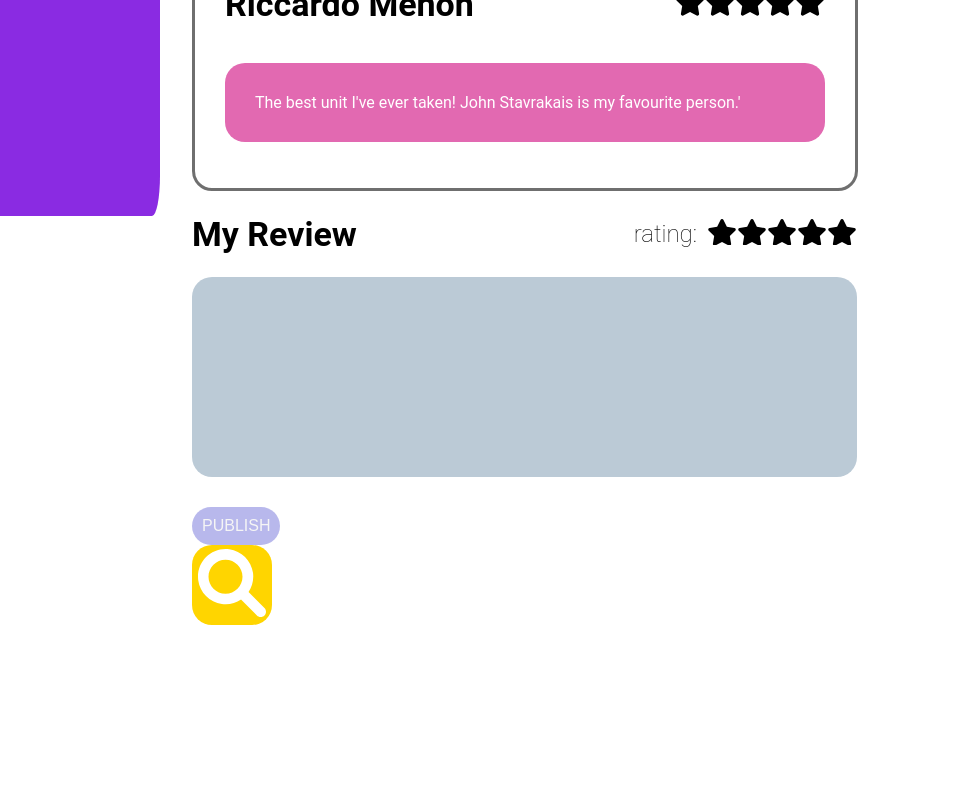
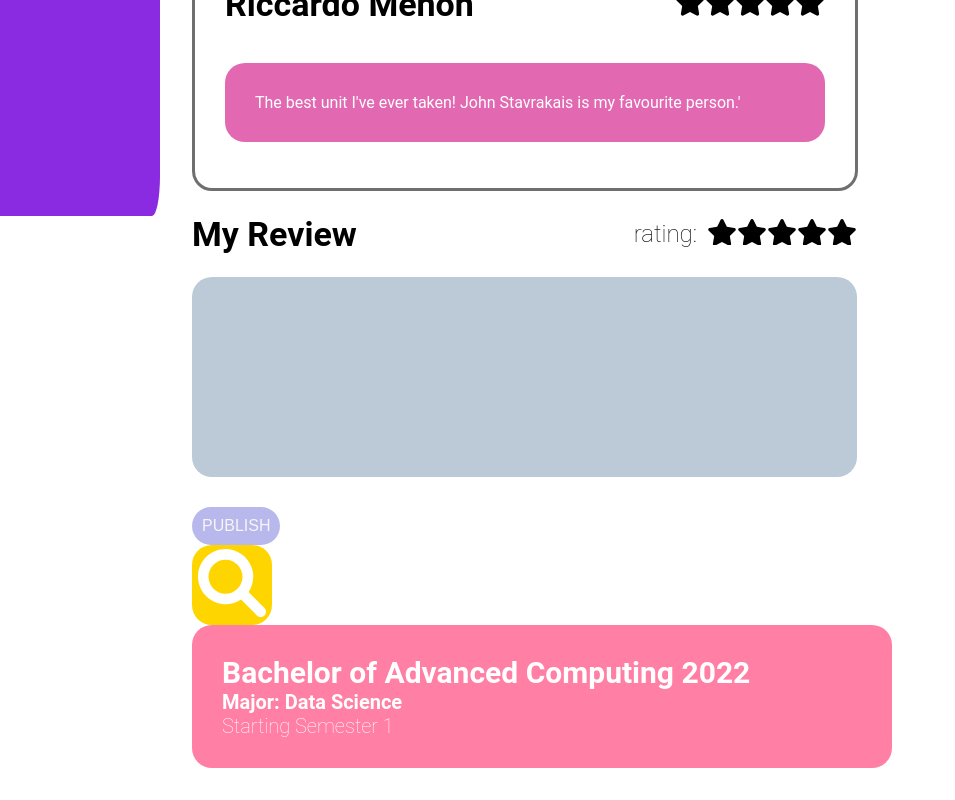
Before and after one commit to chriswuaus/2022SYNCSHACK, a Next.js app in the folder frontend/dplan-ui/: page / in a window 1280 px wide. Shown: the part 584-1384 px from the top of the page, without its empty margins (0-955 px from the left). Before the commit the page ends 1241 px from the top, so only its background shows below. Built offline with nearby package versions, Linux system fonts and the light colour scheme.

Commit message:
add degree block

```diff
--- /dev/null
+++ b/frontend/dplan-ui/components/degree.tsx
@@ -0,0 +1,15 @@
+import { DegreeProps } from "./components.types";
+import styles from "../styles/Degree.module.css";
+
+const Degree = (props: DegreeProps) => {
+  return (
+    <div className={styles.container}>
+      <div className={styles.name}>
+        {props.degreeName} {props.degreeYear}
+        <div className={styles.major}>Major: {props.major}</div>
+      </div>
+      <div className={styles.sem}>Starting Semester {props.semester}</div>
+    </div>
+  );
+};
+export default Degree;
--- a/frontend/dplan-ui/pages/index.tsx
+++ b/frontend/dplan-ui/pages/index.tsx
@@ -8,6 +8,7 @@ import ReviewPublish from "../components/review_publish";
 import Review from "../components/review";
 import Butt from "../components/butt";
 import Search from "../components/search";
+import Degree from "../components/degree";
 
 import styles from "../styles/Home.module.css";
 
@@ -49,6 +50,12 @@ const Home: NextPage = () => {
         <ReviewPublish />
         {/* <Butt highlighted={true} link="sdfgs" /> */}
         <Search highlighted={true} link="sdfad" />
+        <Degree
+          degreeName="Bachelor of Advanced Computing"
+          degreeYear={2022}
+          semester={1}
+          major="Data Science"
+        />
       </main>
     </div>
   );
--- /dev/null
+++ b/frontend/dplan-ui/styles/Degree.module.css
@@ -0,0 +1,19 @@
+.container {
+  background-color: rgb(255, 127, 165);
+  width: 700px;
+  color: white;
+  border-radius: 20px;
+  padding: 30px;
+}
+
+.name {
+  font-weight: bold;
+  font-size: 30px;
+}
+.sem {
+  font-size: 20px;
+  font-weight: lighter;
+}
+.major {
+  font-size: 20px;
+}
```
Also changed, not shown: frontend/dplan-ui/components/components.types.tsx (+7 -0 lines).
